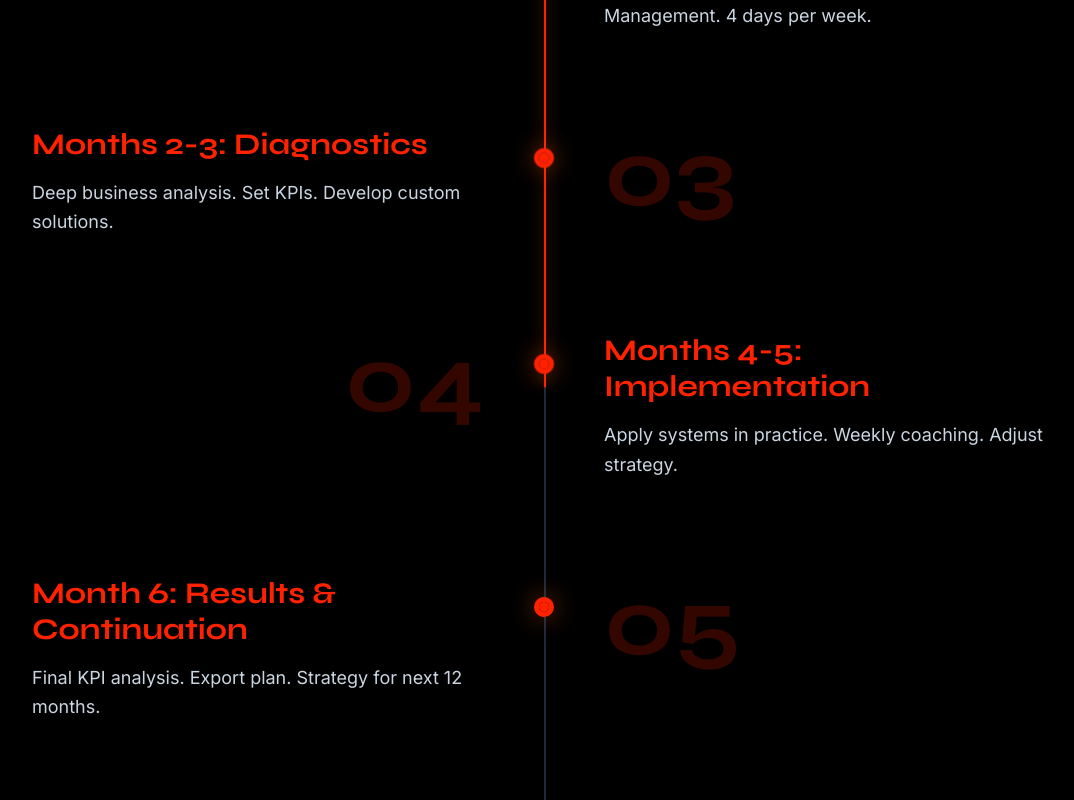
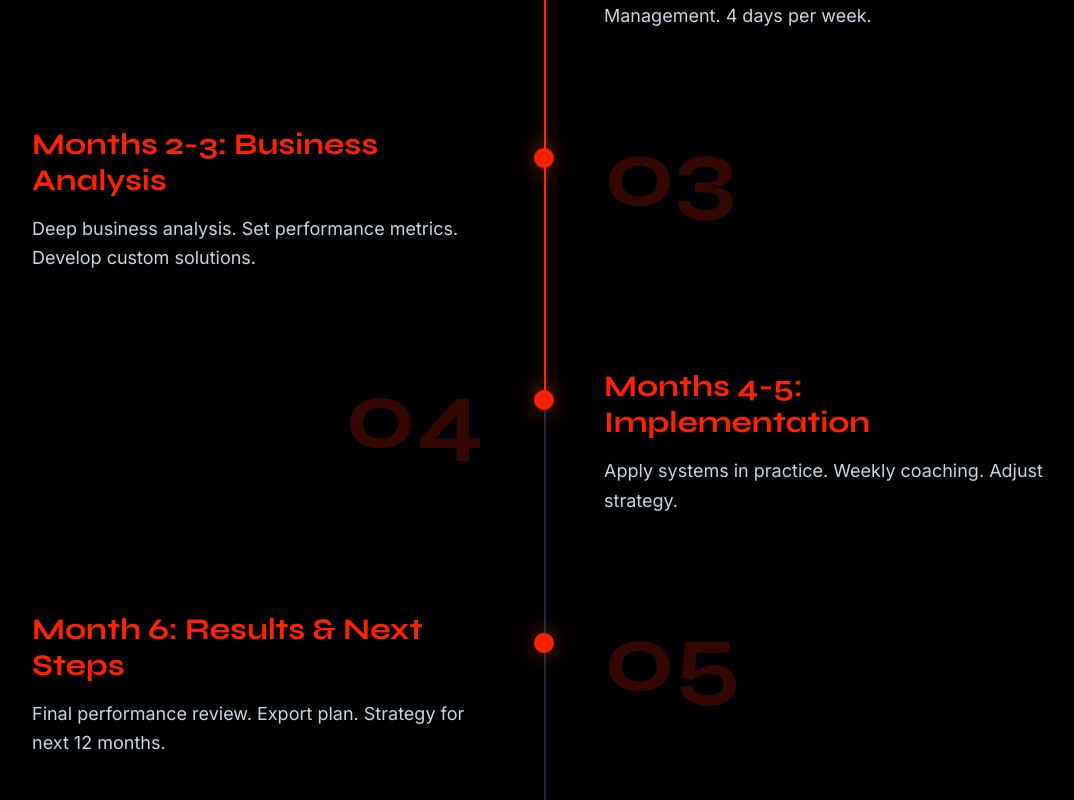
Before and after one commit to Aomine01/BizCombinator.uz, a Next.js app: page / in a window 1280 px wide. Shown: the part 4300-5100 px from the top of the page, without its empty margins (96-1170 px from the left). Built offline with nearby package versions, Linux system fonts and the light colour scheme; no server answers.

Commit message:
copy: Remove KPI jargon from timeline, use plain language

```diff
--- a/constants/translations.ts
+++ b/constants/translations.ts
@@ -114,9 +114,9 @@ export const translations = {
             steps: [
                 { title: "Application & Acceptance", desc: "Submit application, interview. Top 30 businesses selected." },
                 { title: "Month 1: Expert Training", desc: "Intensive training in Marketing, Sales, Finance, HR, Management. 4 days per week." },
-                { title: "Months 2-3: Diagnostics", desc: "Deep business analysis. Set KPIs. Develop custom solutions." },
+                { title: "Months 2-3: Business Analysis", desc: "Deep business analysis. Set performance metrics. Develop custom solutions." },
                 { title: "Months 4-5: Implementation", desc: "Apply systems in practice. Weekly coaching. Adjust strategy." },
-                { title: "Month 6: Results & Continuation", desc: "Final KPI analysis. Export plan. Strategy for next 12 months." },
+                { title: "Month 6: Results & Next Steps", desc: "Final performance review. Export plan. Strategy for next 12 months." },
                 { title: "Post-Program Support", desc: "Alumni network. Consultation opportunities. Ongoing development resources." }
             ]
         },
@@ -375,9 +375,9 @@ export const translations = {
             steps: [
                 { title: "Заявка и прием", desc: "Подайте заявку, пройдите интервью. Отбираются 30 лучших бизнесов." },
                 { title: "Месяц 1: Экспертное обучение", desc: "Интенсивное обучение по маркетингу, продажам, финансам, HR, управлению. 4 дня в неделю." },
-                { title: "Месяцы 2-3: Диагностика", desc: "Глубокий анализ бизнеса. Установка KPI. Разработка индивидуальных решений." },
+                { title: "Месяцы 2-3: Анализ бизнеса", desc: "Глубокий анализ бизнеса. Установка показателей эффективности. Разработка индивидуальных решений." },
                 { title: "Месяцы 4-5: Внедрение", desc: "Применение систем на практике. Еженедельный коучинг. Корректировка стратегии." },
-                { title: "Месяц 6: Результаты и продолжение", desc: "Финальный анализ KPI. План экспорта. Стратегия на следующие 12 месяцев." },
+                { title: "Месяц 6: Результаты и следующие шаги", desc: "Финальное ревью результатов. План экспорта. Стратегия на следующие 12 месяцев." },
                 { title: "Поддержка после программы", desc: "Сеть выпускников. Консультации. Ресурсы для постоянного развития." }
             ]
         },
@@ -636,9 +636,9 @@ export const translations = {
             steps: [
                 { title: "Ariza va qabul", desc: "Ariza topshiring, intervyu o'tkazing. Eng mos 30 biznes tanlanadi." },
                 { title: "1-oy: Ekspert treninglar", desc: "Marketing, savdo, moliya, kadrlar va boshqaruv bo'yicha intensiv ta'lim. Haftada 4 kun." },
-                { title: "2-3-oylar: Diagnostika", desc: "Biznesingizni chuqur tahlil qilish. KPI'larni belgilash. Maxsus yechimlar ishlab chiqish." },
+                { title: "2-3-oylar: Biznes tahlili", desc: "Biznesingizni chuqur tahlil qilish. Samaradorlik ko'rsatkichlarini belgilash. Maxsus yechimlar ishlab chiqish." },
                 { title: "4-5-oylar: Joriy etish", desc: "Tizimlarni amalda qo'llash. Haftalik murabbiylik. Strategiyani sozlash." },
-                { title: "6-oy: Natijalar va davom etish", desc: "Yakuniy KPI tahlili. Eksport rejasi. Keyingi 12 oy uchun strategiya." },
+                { title: "6-oy: Natijalar va keyingi qadamlar", desc: "Yakuniy natijalarni ko'rib chiqish. Eksport rejasi. Keyingi 12 oy uchun strategiya." },
                 { title: "Dasturdan keyingi qo'llab-quvvatlash", desc: "Alumni tarmog'i. Konsultatsiya imkoniyati. Davomiy rivojlanish resurslari." }
             ]
         },
```
